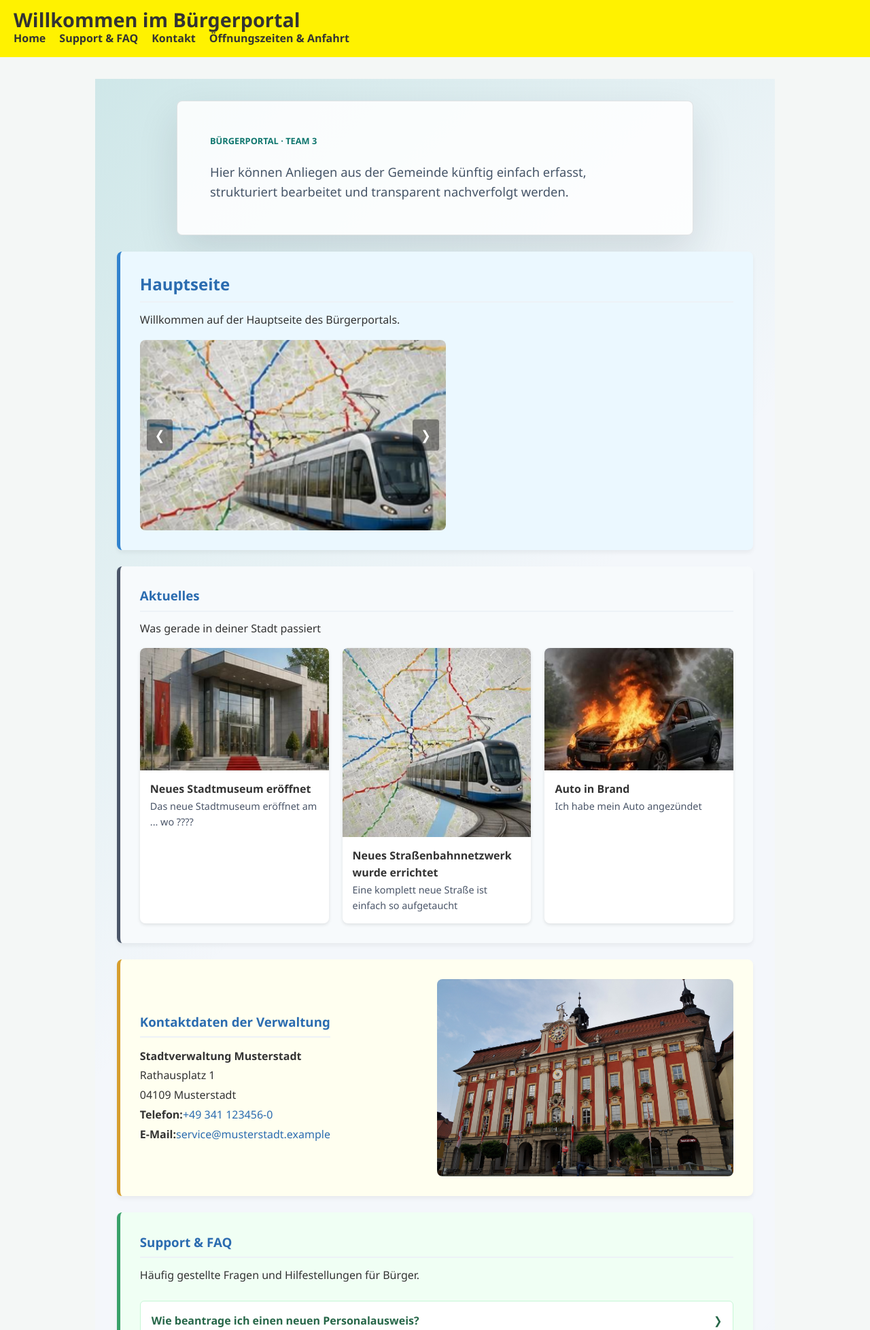
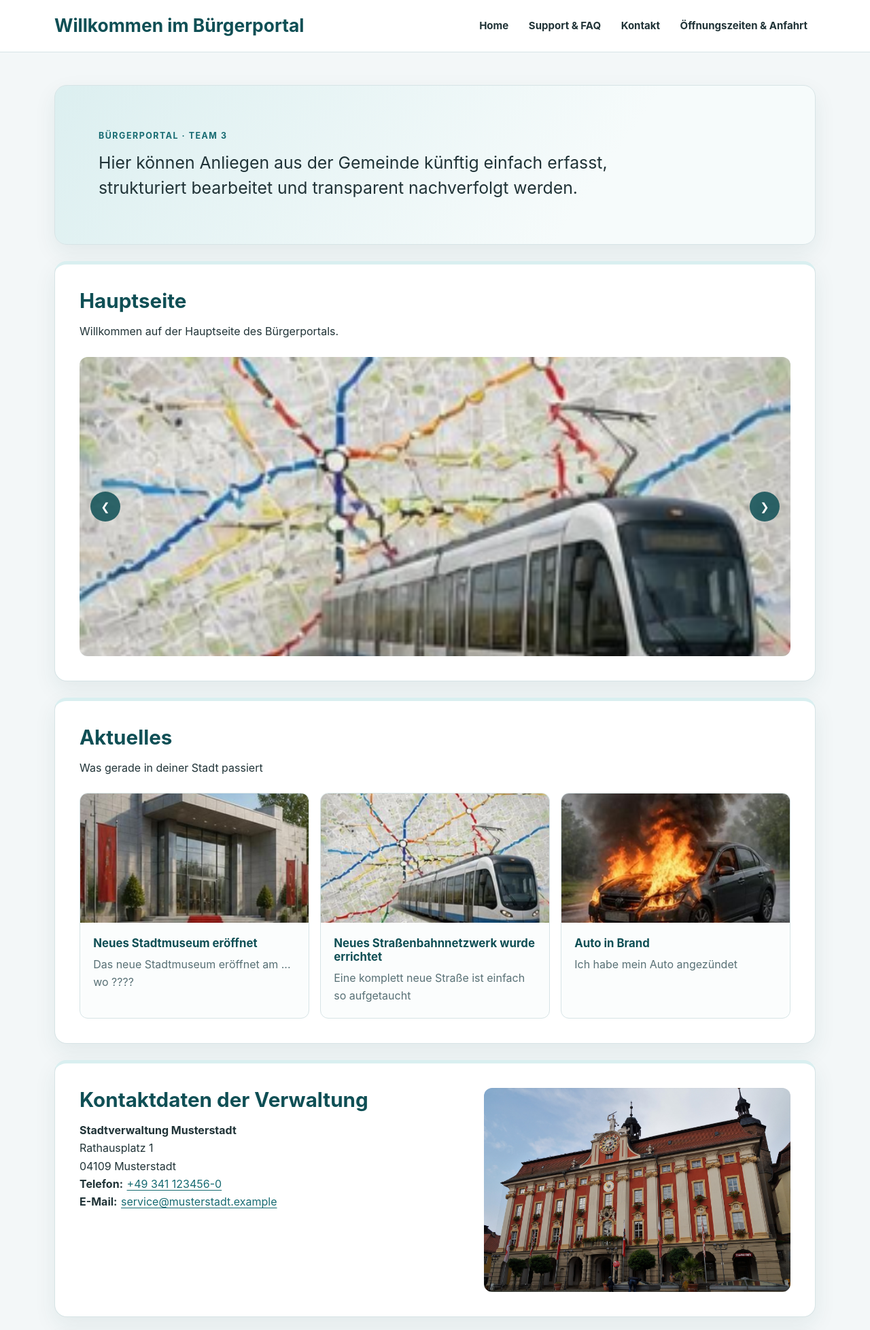
Before and after one commit to GFN-Svend/ScrumPraxisProjekt, a Flask app: page / in a window 1280 px wide. Shown: the top 1956 px of the page at 68% size. Run offline with Flask 3, Linux system fonts and the light colour scheme.

Commit message:
Seitengestaltung vereinheitlicht

````diff
--- a/app/static/style.css
+++ b/app/static/style.css
@@ -1,269 +1,256 @@
 :root {
   color-scheme: light;
-  font-family:
-    Inter,
-    ui-sans-serif,
-    system-ui,
-    -apple-system,
-    BlinkMacSystemFont,
-    "Segoe UI",
-    sans-serif;
-  color: #18212f;
-  background: #f4f7fb;
+  --color-background: #f3f7f8;
+  --color-surface: #ffffff;
+  --color-surface-soft: #eaf4f5;
+  --color-primary: #176b72;
+  --color-primary-dark: #0f4f55;
+  --color-accent: #d9eff0;
+  --color-text: #203337;
+  --color-muted: #587075;
+  --color-border: #d7e4e6;
+  --shadow-card: 0 12px 32px rgba(29, 72, 78, 0.08);
+  --radius-large: 18px;
+  --radius-medium: 12px;
+  --content-width: 1120px;
+  font-family: Inter, ui-sans-serif, system-ui, -apple-system, BlinkMacSystemFont,
+    "Segoe UI", sans-serif;
+  color: var(--color-text);
+  background: var(--color-background);
 }
 
 * {
   box-sizing: border-box;
+}
+
+html {
+  scroll-behavior: smooth;
+  scroll-padding-top: 9rem;
+}
+
+body {
+  min-width: 280px;
+  min-height: 100vh;
+  margin: 0;
+  display: flex;
+  flex-direction: column;
+  background: var(--color-background);
+  color: var(--color-text);
+  font: 1rem/1.65 Inter, ui-sans-serif, system-ui, -apple-system,
+    BlinkMacSystemFont, "Segoe UI", sans-serif;
+}
+
+img {
+  display: block;
+  max-width: 100%;
+}
+
+a {
+  color: var(--color-primary);
+  text-underline-offset: 0.2em;
+}
+
+a:hover {
+  color: var(--color-primary-dark);
+}
+
+a:focus-visible,
+summary:focus-visible,
+.css-carousel label:focus-visible {
+  outline: 3px solid #f0a83b;
+  outline-offset: 3px;
+}
+
+h1,
+h2,
+h3,
+h4,
+p {
+  margin-top: 0;
+}
+
+h1,
+h2,
+h3,
+h4 {
+  color: var(--color-primary-dark);
+  line-height: 1.2;
+}
+
+.site-header {
+  position: sticky;
+  top: 0;
+  z-index: 10;
+  border-bottom: 1px solid var(--color-border);
+  background: rgba(255, 255, 255, 0.96);
+  backdrop-filter: blur(12px);
+}
+
+.header-inner {
+  width: min(calc(100% - 3rem), var(--content-width));
+  margin: 0 auto;
+  padding: 1rem 0;
+  display: flex;
+  align-items: center;
+  justify-content: space-between;
+  gap: 2rem;
+}
+
+.site-title {
+  margin: 0;
+  font-size: clamp(1.2rem, 2.5vw, 1.65rem);
+  white-space: nowrap;
+}
+
+nav ul {
   margin: 0;
   padding: 0;
+  display: flex;
+  align-items: center;
+  gap: 0.35rem;
+  list-style: none;
+}
+
+.site-navigation a {
+  display: block;
+  padding: 0.6rem 0.75rem;
+  border-radius: 8px;
+  color: var(--color-text);
+  font-size: 0.94rem;
+  font-weight: 650;
+  text-decoration: none;
+}
+
+.site-navigation a:hover {
+  background: var(--color-surface-soft);
+  color: var(--color-primary-dark);
+}
+
+.page {
+  width: min(calc(100% - 3rem), var(--content-width));
+  margin: 0 auto;
+  padding: 3rem 0 4rem;
+  flex: 1;
 }
 
 section,
-.card,
-#aktuelles,
-#faq,
-#anfahrt,
-.kontakt-section {
-    width: 100%;
-    box-sizing: border-box; /* Verhindert, dass Padding die Breite sprengt */
-    margin-bottom: 24px;   /* Gleichmäßige Abstände nach unten */
+.standalone-image {
+  margin-bottom: 1.5rem;
+  padding: clamp(1.4rem, 3vw, 2.25rem);
+  overflow: hidden;
+  border: 1px solid var(--color-border);
+  border-radius: var(--radius-large);
+  background: var(--color-surface);
+  box-shadow: var(--shadow-card);
 }
 
-body {
-  font-family: "Segoe UI", Tahoma, Geneva, Verdana, sans-serif;
-  background-color: #f4f7f6;
-  color: #333;
-  line-height: 1.6;
-  display: flex;
-  flex-direction: column;
-  min-height: 100vh;
-}
-
-.page {
-  min-height: 100vh;
-  display: grid;
-  place-items: center;
-  padding: 32px;
-  background:
-    linear-gradient(135deg, rgba(13, 148, 136, 0.16), transparent 34%),
-    linear-gradient(315deg, rgba(37, 99, 235, 0.14), transparent 36%), #f4f7fb;
-}
-
-.panel {
-  width: min(100%, 760px);
-  padding: 48px;
-  border: 1px solid rgba(24, 33, 47, 0.12);
-  border-radius: 8px;
-  background: rgba(255, 255, 255, 0.86);
-  box-shadow: 0 24px 60px rgba(24, 33, 47, 0.12);
-}
-
-.eyebrow {
-  margin: 0 0 12px;
-  font-size: 0.8rem;
-  font-weight: 700;
-  letter-spacing: 0;
-  text-transform: uppercase;
-  color: #0f766e;
-}
-
-h1 {
-  margin: 0;
-  font-size: clamp(2.25rem, 6vw, 4.8rem);
-  line-height: 1;
-  letter-spacing: 0;
-}
-
-.lead {
-  max-width: 560px;
-  margin: 20px 0 0;
-  font-size: 1.15rem;
-  line-height: 1.6;
-  color: #465568;
-}
-
-@media (max-width: 640px) {
-  .page {
-    padding: 18px;
-  }
-
-  .panel {
-    padding: 28px;
-  }
-}
-
-header {
-  display: flex;
-  align-items: center;
-  justify-content: space-between;
-  padding: 15px 20px;
-  background-color: #fff200;
-}
-
-header h1 {
-  font-size: 1.8rem;
-  font-weight: 700;
-}
-
-nav ul {
-  list-style: none;
-  display: flex;
-  gap: 20px;
-  margin: 0;
-  padding: 0;
-}
-
-nav a {
-  text-decoration: none;
-  color: #333;
-  font-weight: bold;
-}
-
-nav a:hover {
-  color: #0056b3;
-}
-
-main {
-  flex: 1;
-  max-width: 1000px;
-  width: 100%;
-  margin: 2rem auto;
-  padding: 0 1.5rem;
-}
-
-section {
-  background: #ffffff;
-  padding: 1.8rem;
-  margin-bottom: 1.5rem;
-  border-radius: 8px;
-  box-shadow: 0 4px 6px rgba(0, 0, 0, 0.05);
+section > :last-child,
+.news-content > :last-child,
+.faq-item div > :last-child {
+  margin-bottom: 0;
 }
 
 section h2,
 section h3 {
-  color: #2b6cb0;
-  margin-bottom: 0.8rem;
-  border-bottom: 2px solid #edf2f7;
-  padding-bottom: 0.4rem;
+  margin-bottom: 0.85rem;
+  font-size: clamp(1.4rem, 3vw, 1.85rem);
 }
 
-address {
-  font-style: normal;
-  line-height: 1.8;
+section h4 {
+  margin-bottom: 0.5rem;
+  font-size: 1.05rem;
 }
 
-address a {
-  color: #2b6cb0;
-  text-decoration: none;
+.intro-panel {
+  padding: clamp(2rem, 5vw, 4rem);
+  background: linear-gradient(125deg, #dceff0, #f6fbfb 70%);
 }
 
-address a:hover {
-  text-decoration: underline;
+.eyebrow {
+  margin-bottom: 0.65rem;
+  color: var(--color-primary);
+  font-size: 0.78rem;
+  font-weight: 750;
+  letter-spacing: 0.12em;
+  text-transform: uppercase;
 }
 
-footer {
-  background-color: #222;
-  color: #fff;
-  padding: 20px 0;
-  text-align: center;
+.lead {
+  max-width: 760px;
+  margin-bottom: 0;
+  color: var(--color-text);
+  font-size: clamp(1.15rem, 2.4vw, 1.55rem);
+  line-height: 1.5;
 }
 
-footer nav ul {
-  list-style: none;
-  display: flex;
-  justify-content: center;
-  gap: 30px;
-  margin: 0;
-  padding: 0;
+#home,
+#aktuelles,
+#kontakt,
+#support,
+#anfahrt {
+  border-top: 5px solid var(--color-accent);
 }
 
-footer nav a {
-  color: #ccc;
-  text-decoration: none;
-  font-size: 14px;
-  transition: color 0.2s ease;
-}
-
-footer nav a:hover {
-  color: #fff;
-  text-decoration: underline;
-}
-
-.bilder {
-  max-width: 50%;
-  height: 50%;
-  border-radius: 8px;
-}
-
-#home {
-  background-color: #ebf8ff;
-  border-left: 5px solid #3182ce;
-}
 .css-carousel {
   position: relative;
-  max-width: 450px;
-  height: 280px;
-  margin-top: 1rem;
-  border-radius: 8px;
+  width: 100%;
+  height: clamp(240px, 42vw, 440px);
+  margin-top: 1.5rem;
   overflow: hidden;
+  border-radius: var(--radius-medium);
+  background: var(--color-surface-soft);
 }
 
 .css-carousel input[type="radio"] {
-  display: none;
+  position: absolute;
+  opacity: 0;
+  pointer-events: none;
 }
 
-
-.css-carousel .slides {
+.slides,
+.slide {
   width: 100%;
   height: 100%;
-  position: relative;
 }
 
-.css-carousel .slide {
+.slide {
   position: absolute;
-  top: 0;
-  left: 0;
-  width: 100%;
-  height: 100%;
+  inset: 0;
   opacity: 0;
-  transition: opacity 0.4s ease-in-out;
+  transition: opacity 0.35s ease-in-out;
 }
 
-.css-carousel .slide img {
+.slide img {
   width: 100%;
   height: 100%;
   object-fit: cover;
 }
 
-
-.css-carousel .controls {
+.controls {
   display: none;
 }
 
 .css-carousel label {
   position: absolute;
   top: 50%;
+  width: 2.75rem;
+  height: 2.75rem;
+  display: grid;
+  place-items: center;
   transform: translateY(-50%);
-  background-color: rgba(0, 0, 0, 0.4);
-  color: #ffffff;
-  padding: 8px 12px;
-  font-size: 1.2rem;
+  border-radius: 50%;
+  background: rgba(15, 79, 85, 0.85);
+  color: white;
   cursor: pointer;
-  border-radius: 4px;
   user-select: none;
-  transition: background-color 0.2s;
 }
 
 .css-carousel label:hover {
-  background-color: rgba(0, 0, 0, 0.7);
+  background: var(--color-primary-dark);
 }
 
-.css-carousel label.prev {
-  left: 10px;
-}
-.css-carousel label.next {
-  right: 10px;
-}
+.css-carousel .prev { left: 1rem; }
+.css-carousel .next { right: 1rem; }
 
 #slide-1:checked ~ .slides .slide-1,
 #slide-2:checked ~ .slides .slide-2,
@@ -277,188 +264,173 @@ footer nav a:hover {
   display: block;
 }
 
-#aktuelles {
-  background-color: #f7fafc;
-  border-left: 5px solid #4a5568;
-}
-
 .news-grid {
-    display: flex;
-    flex-direction: row;
-    gap: 20px;
-    margin-top: 15px;
+  margin-top: 1.5rem;
+  display: grid;
+  grid-template-columns: repeat(3, minmax(0, 1fr));
+  gap: 1rem;
 }
 
 .news-card {
-    flex: 1;
-    background-color: #ffffff;
-    border-radius: 8px;
-    overflow: hidden;
-    box-shadow: 0 2px 5px rgba(0, 0, 0, 0.1);
-    display: flex;
-    flex-direction: column;
+  min-width: 0;
+  overflow: hidden;
+  display: flex;
+  flex-direction: column;
+  border: 1px solid var(--color-border);
+  border-radius: var(--radius-medium);
+  background: #fbfdfd;
 }
 
-.news-bilder {
+.news-card > img {
   width: 100%;
-  height: 180px;
+  height: 190px;
   object-fit: cover;
 }
 
 .news-content {
-  padding: 15px;
-}
-
-.news.content h4 {
-  margin-bottom: 8px;
-  color: #2b6cb0;
+  padding: 1.2rem;
+  flex: 1;
 }
 
 .news-content p {
-  font-size: 0.9rem;
-  color: #4a5568;
+  color: var(--color-muted);
 }
 
-#kontakt {
-  background-color: #fffff0;
-  border-left: 5px solid #d69e2e;
-
-  display: flex;
-  align-items: center;
-  justify-content: space-between;
+.split-section {
+  display: grid;
+  grid-template-columns: minmax(0, 1fr) minmax(280px, 0.8fr);
+  align-items: stretch;
+  gap: 2rem;
 }
 
-#support {
-  background-color: #f0fff4;
-  border-left: 5px solid #38a169;
+address {
+  font-style: normal;
+}
+
+address a {
+  margin-left: 0.35rem;
+}
+
+.section-image {
+  width: 100%;
+  height: 100%;
+  min-height: 250px;
+  object-fit: cover;
+  border-radius: var(--radius-medium);
 }
 
 .faq-container {
   margin-top: 1.5rem;
-  display: flex;
-  flex-direction: column;
-  gap: 0.8rem;
+  display: grid;
+  gap: 0.75rem;
 }
 
 .faq-item {
-  background-color: #ffffff;
-  border: 1px solid #c6f6d5;
-  border-radius: 6px;
   overflow: hidden;
-  transition: box-shadow 0.2s ease;
-}
-
-.faq-item:hover {
-  box-shadow: 0 2px 8px rgba(0, 0, 0, 0.08);
+  border: 1px solid var(--color-border);
+  border-radius: 10px;
+  background: #fbfdfd;
 }
 
 .faq-item summary {
-  padding: 1rem;
-  font-weight: 600;
-  color: #276749;
+  position: relative;
+  padding: 1rem 3rem 1rem 1.1rem;
+  color: var(--color-primary-dark);
+  font-weight: 700;
   cursor: pointer;
   list-style: none;
-  position: relative;
-  user-select: none;
 }
 
+.faq-item summary::-webkit-details-marker { display: none; }
 .faq-item summary::after {
-  content: "❯";
+  content: "+";
   position: absolute;
-  right: 1rem;
-  transition: transform 0.2s ease;
+  right: 1.1rem;
+  font-size: 1.4rem;
+  line-height: 1;
 }
+.faq-item[open] summary::after { content: "−"; }
+.faq-item div { padding: 0 1.1rem 1rem; color: var(--color-muted); }
 
-.faq-item[open] summary::after {
-  transform: rotate(90deg);
-}
-
-.faq-answer {
-  padding: 0 1rem 1rem 1rem;
-  color: #2d3748;
-  border-top: 1px solid #f0fff4;
-  font-size: 0.95rem;
-}
-
-#anfahrt {
-    background-color: #ffffff;
-    border-left: 5px solid #6b46c1;
-    border-radius: 12px;
-    padding: 28px;
-    box-shadow: 0 4px 15px rgba(0, 0, 0, 0.05);
-    margin-bottom: 24px;
-    font-family: system-ui, -apple-system, sans-serif;
-    color: #2d3748;
-}
-
-.section-title {
-    color: #4c51bf;
-    margin-top: 0;
-    margin-bottom: 16px;
-    font-size: 1.5rem;
+.support-image {
+  width: 100%;
+  height: 280px;
+  margin-top: 1.5rem;
+  object-fit: cover;
+  border-radius: var(--radius-medium);
 }
 
 .opening-hours-card {
-    background-color: #f3e8ff;
-    border: 1px solid #e9d5ff;
-    padding: 10px 16px;
-    border-radius: 8px;
-    display: inline-flex;
-    gap: 8px;
-    align-items: center;
-    margin-bottom: 20px;
-    font-size: 0.95rem;
+  margin-bottom: 1.5rem;
+  padding: 0.8rem 1rem;
+  display: inline-flex;
+  flex-wrap: wrap;
+  gap: 0.4rem;
+  border-radius: 9px;
+  background: var(--color-surface-soft);
 }
 
-.hours-label {
-    font-weight: 700;
-    color: #5b21b6;
+.hours-label { color: var(--color-primary-dark); font-weight: 750; }
+
+.anfahrt-wrapper {
+  display: grid;
+  grid-template-columns: minmax(250px, 0.75fr) minmax(0, 1.4fr);
+  align-items: start;
+  gap: 2rem;
 }
 
-/* Bild schwebend links ausrichten, Text fließt rechts und darunter weiter */
 .anfahrt-img-float {
-    float: left;
-    width: 260px;
-    height: auto;
-    margin-right: 20px;
-    margin-bottom: 15px;
-    border-radius: 10px;
-    box-shadow: 0 4px 12px rgba(0, 0, 0, 0.1);
-    object-fit: cover;
+  width: 100%;
+  height: 320px;
+  object-fit: cover;
+  border-radius: var(--radius-medium);
 }
 
-.anfahrt-wrapper h3 {
-    margin-top: 0;
-    margin-bottom: 6px;
-    font-size: 1.2rem;
-    color: #1a202c;
+.address { color: var(--color-muted); }
+.route-group { margin-top: 1.25rem; }
+.route-group ul { margin: 0; padding-left: 1.25rem; }
+.route-group li + li { margin-top: 0.4rem; }
+
+.standalone-image { padding: 0; }
+.standalone-image img { width: 100%; height: 320px; object-fit: cover; }
+
+.legal-page { max-width: 820px; }
+.legal-page section h1 { margin-bottom: 2rem; font-size: clamp(2rem, 5vw, 3rem); }
+.legal-page section h3 { margin-top: 1.75rem; }
+.legal-page section h4 { margin-top: 1.5rem; }
+.back-link a { font-weight: 700; text-decoration: none; }
+
+.site-footer {
+  padding: 2rem 1.5rem;
+  background: var(--color-primary-dark);
 }
 
-.address {
-    margin-top: 0;
-    margin-bottom: 16px;
-    color: #4a5568;
+.site-footer ul { justify-content: center; gap: 1.5rem; }
+.site-footer a { color: #e8f4f5; font-weight: 650; text-decoration: none; }
+.site-footer a:hover { color: white; text-decoration: underline; }
+
+@media (max-width: 820px) {
+  .header-inner { align-items: flex-start; flex-direction: column; gap: 0.65rem; }
+  .site-navigation { width: 100%; overflow-x: auto; }
+  .site-navigation ul { width: max-content; }
+  .news-grid { grid-template-columns: 1fr; }
+  .news-card { display: grid; grid-template-columns: minmax(140px, 0.7fr) minmax(0, 1fr); }
+  .news-card > img { height: 100%; min-height: 170px; }
+  .split-section, .anfahrt-wrapper { grid-template-columns: 1fr; }
+  .anfahrt-img-float { height: 280px; }
 }
 
-.route-group {
-    margin-bottom: 16px;
+@media (max-width: 560px) {
+  html { scroll-padding-top: 12rem; }
+  .header-inner, .page { width: min(calc(100% - 2rem), var(--content-width)); }
+  .page { padding-top: 1.5rem; }
+  section, .standalone-image { margin-bottom: 1rem; border-radius: 14px; }
+  .news-card { display: flex; }
+  .news-card > img { height: 190px; }
+  .site-footer ul { flex-direction: column; gap: 0.5rem; }
 }
 
-.route-group h4 {
-    margin-bottom: 6px;
-    font-size: 1rem;
-    color: #2b6cb0;
+@media (prefers-reduced-motion: reduce) {
+  html { scroll-behavior: auto; }
+  .slide { transition: none; }
 }
-
-.anfahrt-wrapper ul {
-    margin: 0;
-    padding-left: 20px;
-}
-
-.anfahrt-wrapper li {
-    margin-bottom: 6px;
-    line-height: 1.5;
-    color: #4a5568;
-}
-
-```
````
